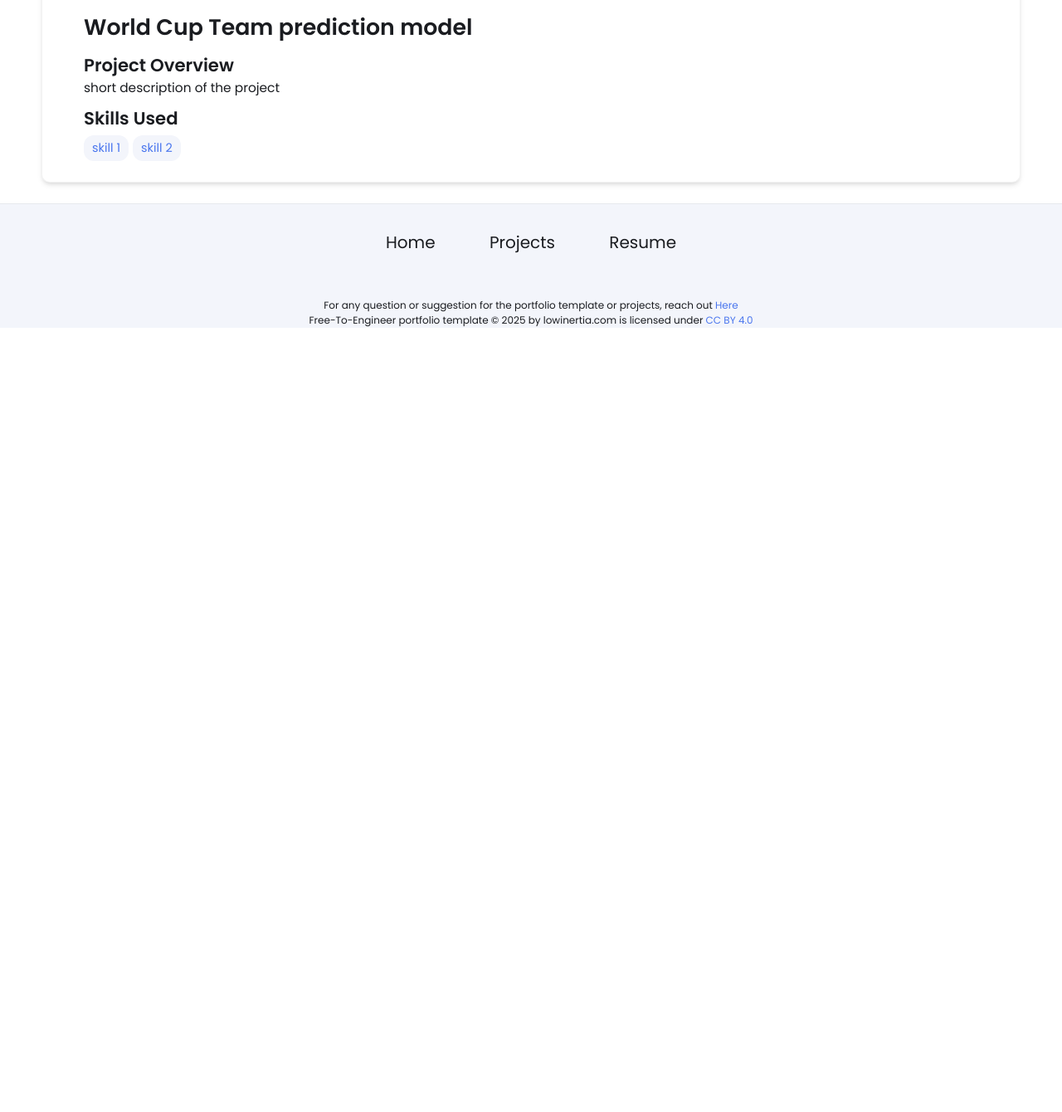
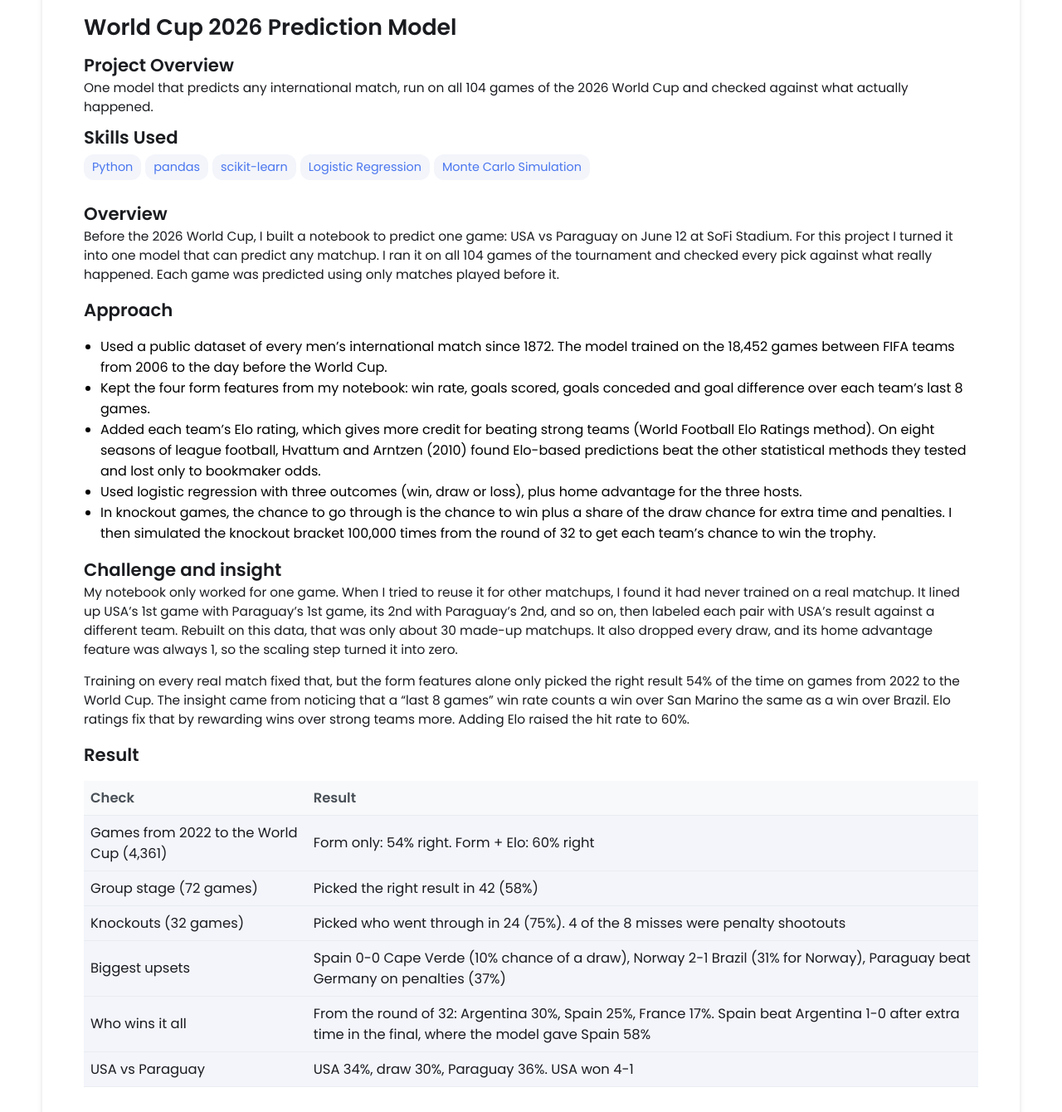
Before and after one commit to MartinJelonek27/MartinJelonek27.github.io, a Jekyll site: the page built from _projects/World Cup ML prediction model/index.md, in a window 1280 px wide and 1400 px high, scrolled down 434 px, cut to the strip 60-1400 px from the top of the window. Shown: the whole strip at 83% size. Built offline with Jekyll 4.4.1, drawn with Linux system fonts in a browser that asks for light colours; before the commit the page ends 900 px from its top, so only the background shows below that; some of the changed text lies outside the part shown.

Commit message:
Write the World Cup 2026 prediction project page

```diff
--- a/_projects/World Cup ML prediction model/index.md
+++ b/_projects/World Cup ML prediction model/index.md
@@ -1,9 +1,65 @@
 ---
 layout: post
-title: World Cup Team prediction model
-description:  short description of the project
+title: World Cup 2026 Prediction Model
+description: One model that predicts any international match, run on all 104 games of the 2026 World Cup and checked against what actually happened.
 skills:
-- skill 1
-- skill 2
-main-image: /project.webp
+- Python
+- pandas
+- scikit-learn
+- Logistic Regression
+- Monte Carlo Simulation
+main-image: "https://upload.wikimedia.org/wikipedia/commons/thumb/a/ae/2026_FIFA_World_Cup_Match_98%2C_Spain_v_Belgium.jpg/1280px-2026_FIFA_World_Cup_Match_98%2C_Spain_v_Belgium.jpg"
 ---
+
+## Overview
+
+Before the 2026 World Cup, I built a notebook to predict one game: USA vs Paraguay on June 12 at SoFi Stadium. For this project I turned it into one model that can predict any matchup. I ran it on all 104 games of the tournament and checked every pick against what really happened. Each game was predicted using only matches played before it.
+
+## Approach
+
+- Used a public dataset of every men's international match since 1872. The model trained on the 18,452 games between FIFA teams from 2006 to the day before the World Cup.
+- Kept the four form features from my notebook: win rate, goals scored, goals conceded and goal difference over each team's last 8 games.
+- Added each team's Elo rating, which gives more credit for beating strong teams (World Football Elo Ratings method). On eight seasons of league football, Hvattum and Arntzen (2010) found Elo-based predictions beat the other statistical methods they tested and lost only to bookmaker odds.
+- Used logistic regression with three outcomes (win, draw or loss), plus home advantage for the three hosts.
+- In knockout games, the chance to go through is the chance to win plus a share of the draw chance for extra time and penalties. I then simulated the knockout bracket 100,000 times from the round of 32 to get each team's chance to win the trophy.
+
+## Challenge and insight
+
+My notebook only worked for one game. When I tried to reuse it for other matchups, I found it had never trained on a real matchup. It lined up USA's 1st game with Paraguay's 1st game, its 2nd with Paraguay's 2nd, and so on, then labeled each pair with USA's result against a different team. Rebuilt on this data, that was only about 30 made-up matchups. It also dropped every draw, and its home advantage feature was always 1, so the scaling step turned it into zero.
+
+Training on every real match fixed that, but the form features alone only picked the right result 54% of the time on games from 2022 to the World Cup. The insight came from noticing that a "last 8 games" win rate counts a win over San Marino the same as a win over Brazil. Elo ratings fix that by rewarding wins over strong teams more. Adding Elo raised the hit rate to 60%.
+
+## Result
+
+| Check | Result |
+|---|---|
+| Games from 2022 to the World Cup (4,361) | Form only: 54% right. Form + Elo: 60% right |
+| Group stage (72 games) | Picked the right result in 42 (58%) |
+| Knockouts (32 games) | Picked who went through in 24 (75%). 4 of the 8 misses were penalty shootouts |
+| Biggest upsets | Spain 0-0 Cape Verde (10% chance of a draw), Norway 2-1 Brazil (31% for Norway), Paraguay beat Germany on penalties (37%) |
+| Who wins it all | From the round of 32: Argentina 30%, Spain 25%, France 17%. Spain beat Argentina 1-0 after extra time in the final, where the model gave Spain 58% |
+| USA vs Paraguay | USA 34%, draw 30%, Paraguay 36%. USA won 4-1 |
+
+![What the model expected in the 72 group games compared to what happened](/_projects/World%20Cup%20ML%20prediction%20model/group_stage_expected_vs_actual.svg)
+
+The model expected the favorite to win 42.2 of the 72 group games, and they won 42. It expected 17.5 draws and there were 20.
+
+![Knockout bracket from the round of 16, with the chance the model gave each team that went through](/_projects/World%20Cup%20ML%20prediction%20model/knockout_bracket.svg)
+
+Every quarter-final, semi-final and the final went to the model's favorite. Half of its knockout misses came in the round of 16, where Norway knocked out Brazil.
+
+## Things to know
+
+- **The model never picks a draw.** A draw was never the single most likely result (the highest draw chance it gave any group game was 30%), so it always picks a team. 20 of the 72 group games were draws, so those were always counted as misses.
+- **Penalties are close to a coin flip.** The model splits the draw chance between the two teams by strength, but 4 knockout games went to penalties and the favorite lost all 4.
+- **One tournament is a small test.** At the World Cup, the form-only version also picked 42 group results right. The 4,361 games before it are where adding Elo clearly helped. The model also only knows results, not injuries, squads or coaches.
+
+## Sources
+
+1. martj42, [*International football results from 1872*](https://github.com/martj42/international_results) (dataset, CC0), GitHub.
+2. [World Football Elo Ratings](https://www.eloratings.net/about), rating method.
+3. L. M. Hvattum and H. Arntzen, ["Using ELO ratings for match result prediction in association football,"](https://doi.org/10.1016/j.ijforecast.2009.10.002) *International Journal of Forecasting*, vol. 26, no. 3, pp. 460-470, 2010.
+4. F. Pedregosa et al., "Scikit-learn: Machine Learning in Python," *Journal of Machine Learning Research*, vol. 12, pp. 2825-2830, 2011.
+5. Wikipedia, [2026 FIFA World Cup](https://en.wikipedia.org/wiki/2026_FIFA_World_Cup), used to check the results.
+
+*Cover photo: ["2026 FIFA World Cup Match 98, Spain v Belgium"](https://commons.wikimedia.org/wiki/File:2026_FIFA_World_Cup_Match_98,_Spain_v_Belgium.jpg) by Alexis Doine, [CC0](https://creativecommons.org/publicdomain/zero/1.0/), via Wikimedia Commons.*
```
